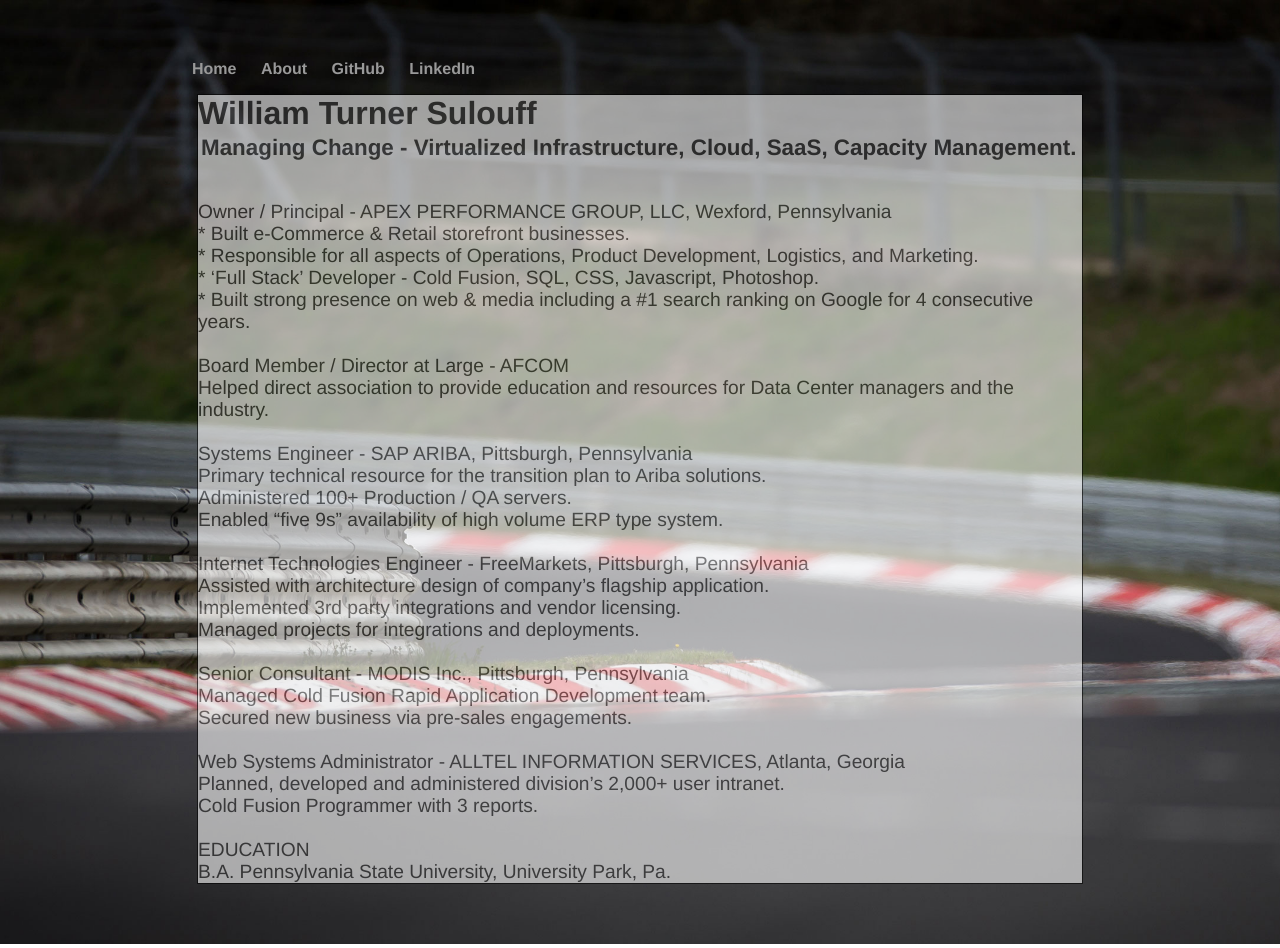
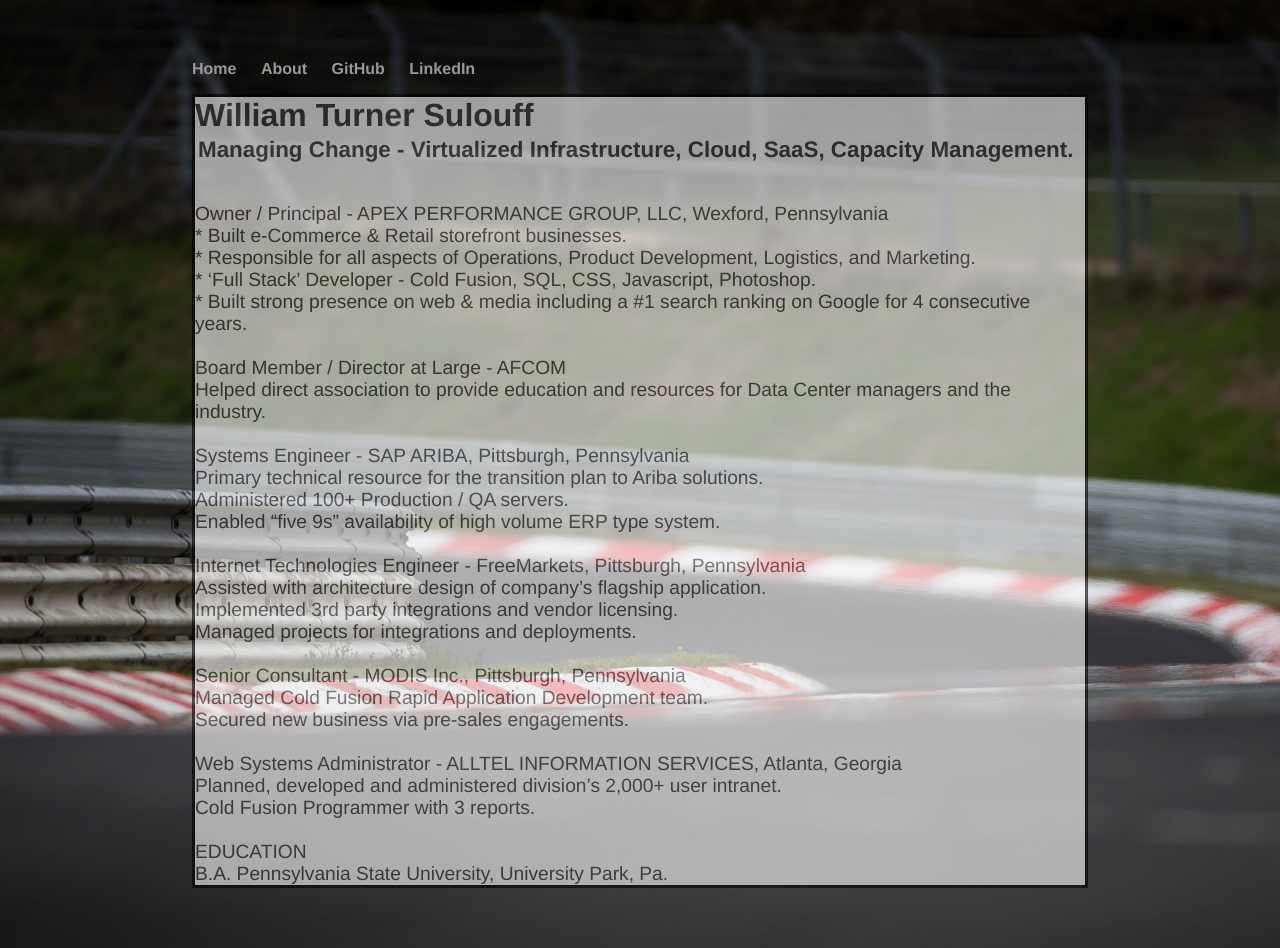
Before and after one commit to apex944/apex944.github.io, a Jekyll site: the page cv/index.html, which Jekyll copies as it is, in a window 1280 px wide. Built offline with Jekyll 4.4.1, drawn with Linux system fonts in a browser that asks for light colours.

Commit message:
updated cv2

```diff
--- a/cv/index.html
+++ b/cv/index.html
@@ -12,15 +12,15 @@
         }
 
         div.transbox {
-            margin: 5px;
+            margin: 0px;
             background-color: #ffffff;
-            border: 1px solid black;
+            border: 3px solid black;
             opacity: 0.6;
             filter: alpha(opacity=80); /* For IE8 and earlier */
         }
 
         div.transbox p {
-            margin: 2%;
+            margin: 5%;
             font-weight: normal;
             color: #000000;
         }
```
